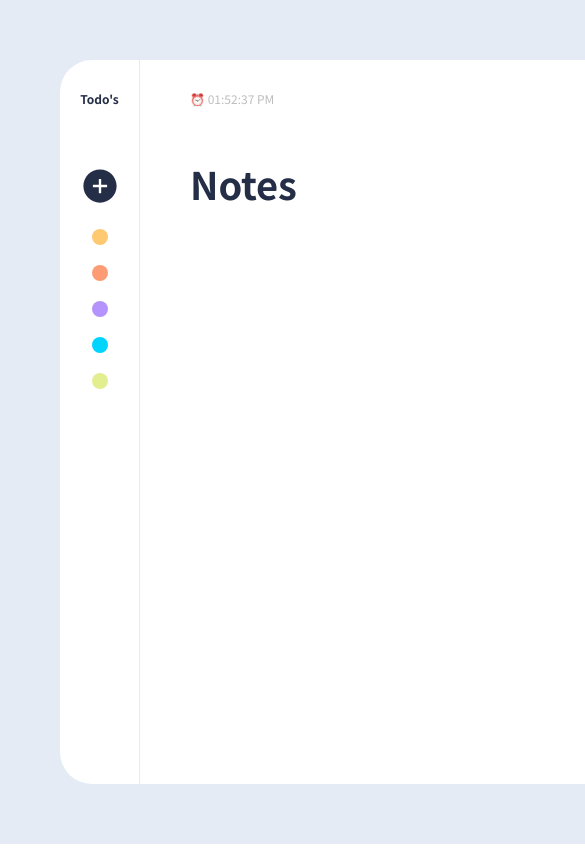
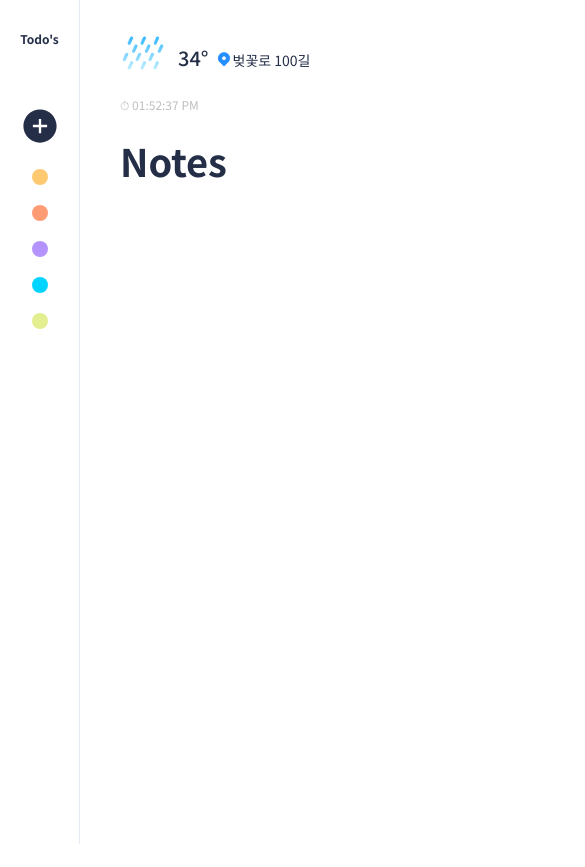
Before and after one commit to GamjaUnni/react_todos, a React (Create React App) app: page / in a window 390 px wide. Shown: the top 867 px of the page, 585 px wide, since content can reach past the window. After the commit the page ends 844 px from the top, so only its background shows below. Built offline with nearby package versions, Linux system fonts and the light colour scheme.

Commit message:
update: 반응형 작업

```diff
--- a/src/App.jsx
+++ b/src/App.jsx
@@ -39,9 +39,9 @@ function App() {
                 </ColorList>
                 <NoteList>
                     <NoteHeader>
-                        {/* <NowTime>⏰ 2:40:15 PM</NowTime> */}
-                        <NowTime>⏰ {localTime}</NowTime>
-                        <Location>
+                        {/* <NowTime>⏱ 2:40:15 PM</NowTime> */}
+                        <NowTime>⏱ {localTime}</NowTime>
+                        <Location className="location">
                             <img src={cloudImg} alt="" />
                             <LocationInfo>
                                 <span>34°</span>
@@ -72,8 +72,11 @@ const Wrapper = styled.div`
     /* background-color: ${(props) => props.bgcolor}; */
     padding: 60px;
     height: 100vh;
-    min-width: 1200px;
     background-color: #e5ebf4;
+    min-width: 360px;
+    @media (max-width: 600px) {
+        padding: 0;
+    }
 `;
 
 const Container = styled.div`
@@ -81,6 +84,9 @@ const Container = styled.div`
     height: 100%;
     background-color: #fff;
     border-radius: 32px;
+    @media (max-width: 600px) {
+        border-radius: 0;
+    }
 `;
 
 const Logo = styled.h1`
@@ -118,11 +124,28 @@ const ColorNote = styled.li`
 const NoteList = styled.div`
     padding: 30px 50px;
     width: calc(100% - 80px);
-    height: 807px;
     overflow-y: auto;
+
+    &::-webkit-scrollbar {
+        width: 6px;
+        height: 6px;
+    }
+    &::-webkit-scrollbar-thumb {
+        background-color: #e5ebf478;
+        border-radius: 100px;
+    }
+    &::-webkit-scrollbar-track {
+        background-color: #e5ebf478;
+        border-radius: 100px;
+        background-clip: padding-box;
+        border: 3px solid transparent;
+    }
 
     h1 {
         font-size: 28px;
+    }
+    @media (max-width: 600px) {
+        padding: 30px 40px;
     }
 `;
 const TodoBox = styled.div`
@@ -160,6 +183,12 @@ const NoteHeader = styled.div`
     display: flex;
     justify-content: space-between;
     padding-bottom: 20px;
+    @media (max-width: 600px) {
+        flex-direction: column-reverse;
+        .location {
+            padding-bottom: 20px;
+        }
+    }
 `;
 
 const NoteTitle = styled.h2`
```
